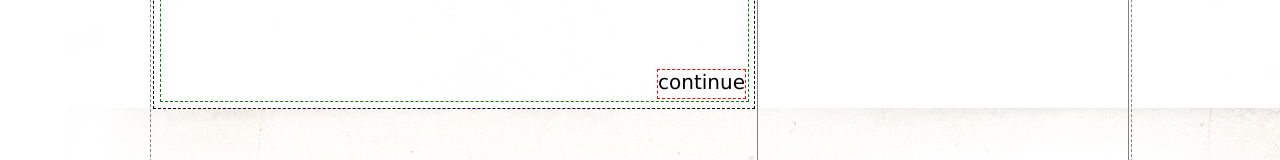
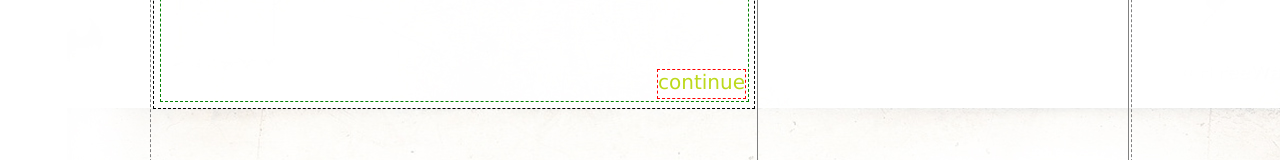
Before and after one commit to zarrin/1ravanpezeshk, a plain HTML site: page index.html in a window 1280 px wide. In both pictures the pointer is over the link "continue". Shown: the part 902-1062 px from the top of the page. Drawn offline with Linux system fonts and the light colour scheme.

Commit message:
add to contiue click and end for work me :D be marge khodam age dast bezanam dg

```diff
--- a/style.css
+++ b/style.css
@@ -252,3 +252,7 @@ div.post .continue{
 	right:3px;
 	bottom:3px;
 }
+
+div.post .continue a:hover{
+	color:#BCD91A;
+}
```
